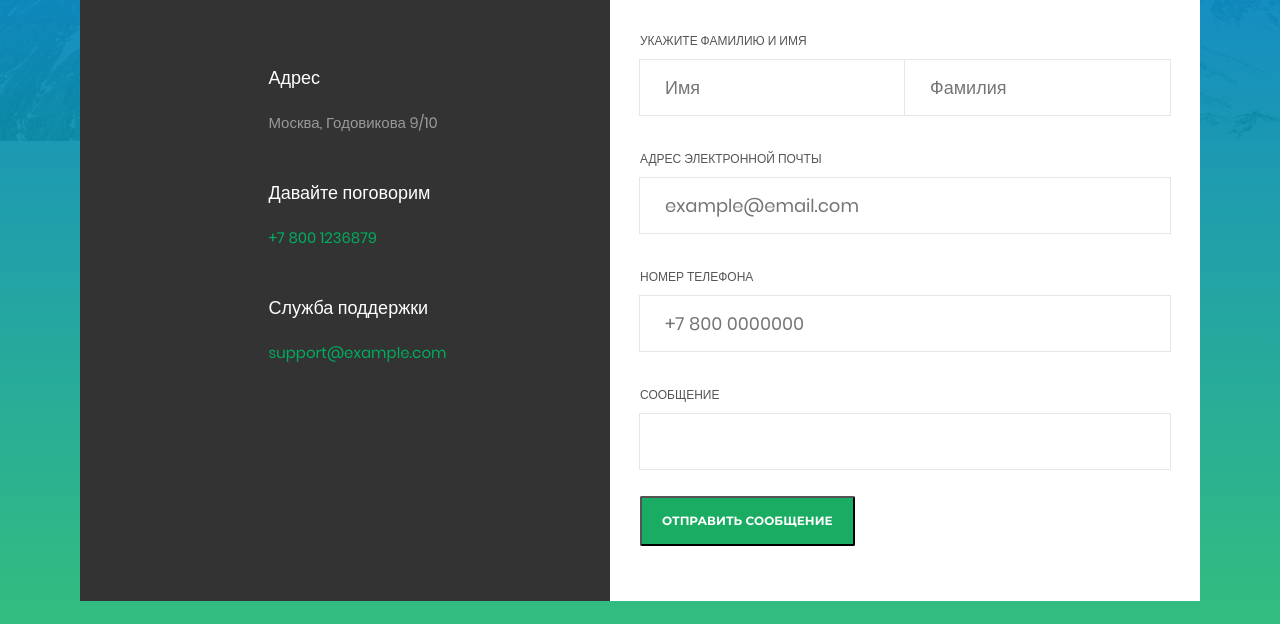
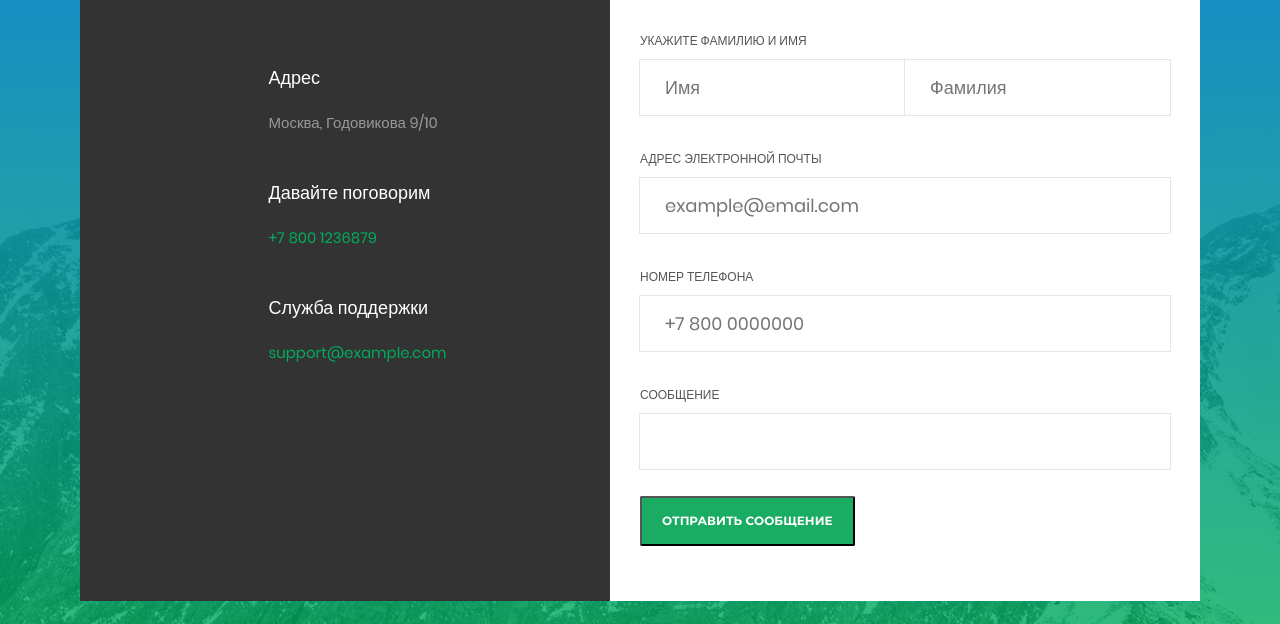
Before and after one commit to anickishin/htmlCss2, a plain HTML site: page index.html in a window 1280 px wide. Shown: the part 176-800 px from the top of the page. Drawn offline with Linux system fonts and the light colour scheme; some icons are missing.

Commit message:
Background from body to div

```diff
--- a/styles.css
+++ b/styles.css
@@ -22,12 +22,19 @@
     font-weight: normal;
 }
 
-body {
+.modal-wrapper:before {
     background: url(img/main-background.jpg) no-repeat center;
     -webkit-background-size: cover;
     -moz-background-size: cover;
     -o-background-size: cover;
     background-size: cover;
+    bottom:0;
+    content: "";
+    left: 0;
+    position: absolute;
+    right: 0;
+    top: 0;
+    z-index: -1;
 }
 
 .modal-wrapper {
```
